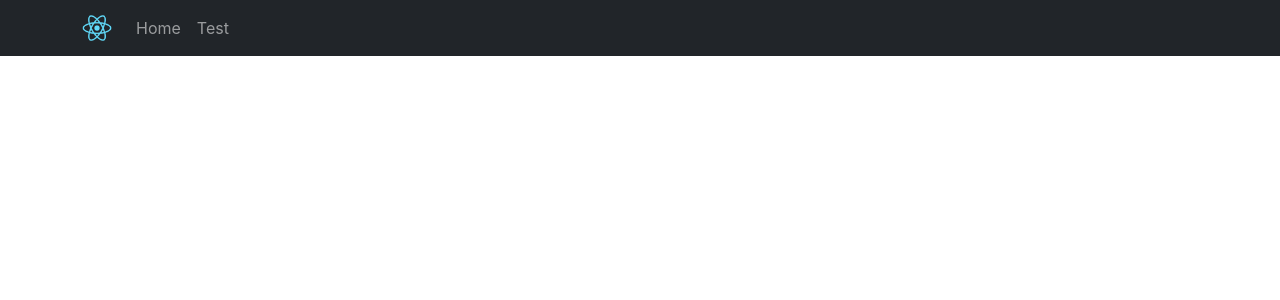
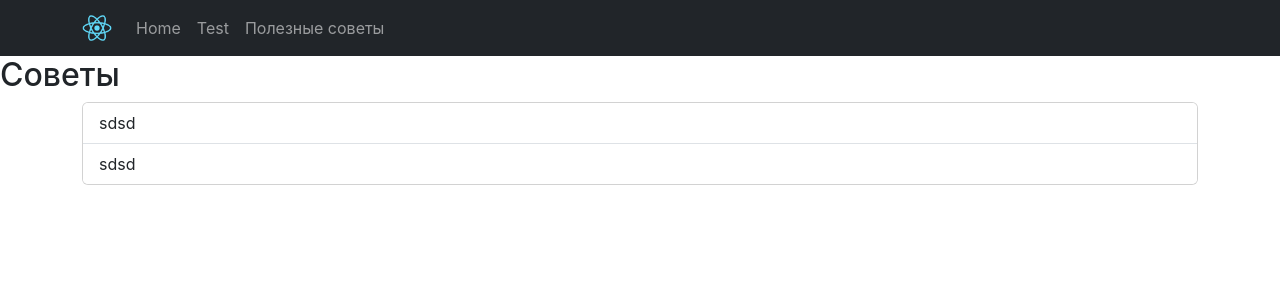
Before and after one commit to Frogpop/Cooking_Platform, a React (Create React App) app: page /tips in a window 1280 px wide. Before the commit this address had no page. Shown: the top 300 px of the page. Built offline with nearby package versions, Linux system fonts and the light colour scheme.

Commit message:
create tips page

```diff
--- a/src/Components/Header.js
+++ b/src/Components/Header.js
@@ -4,6 +4,7 @@ import logo from './logo192.png'
 import {Route, BrowserRouter as Router, Routes} from "react-router-dom";
 import Home from "../Pages/Home";
 import Test from "../Pages/Test";
+import TipsPage from "../Pages/Tips";
 export default class Header extends Component{
     render() {
         return(
@@ -24,6 +25,7 @@ export default class Header extends Component{
                             <Nav className="mr-auto">
                                 <Nav.Link href="/"> Home</Nav.Link>
                                 <Nav.Link href="/test">Test</Nav.Link>
+                                <Nav.Link href="/tips">Полезные советы</Nav.Link>
                                 {/*
                                     Тут по шаблону добавляем кнопки в навигацию
                                 */}
@@ -36,6 +38,7 @@ export default class Header extends Component{
                     <Routes>
                         <Route exat path="/" element={<Home/>}/>
                         <Route exat path="/test" element={<Test/>}/>
+                        <Route exat path="/tips" element={<TipsPage/>}/>
                         {/*
                             Тут по шаблону добавляем в роутер страницы
                         */}
--- /dev/null
+++ b/src/Pages/Tips.js
@@ -0,0 +1,25 @@
+import React,{Component} from "react";
+import {Card, Col, Container, ListGroup, Row} from "react-bootstrap";
+
+export default class TipsPage extends Component{
+    render() {
+        return(
+            <>
+                <h2>Советы</h2>
+                <Container>
+                    <Row>
+                        <Col>
+                            <Card>
+                                <ListGroup variant="flush">
+                                    <ListGroup.Item>sdsd</ListGroup.Item>
+                                    <ListGroup.Item>sdsd</ListGroup.Item>
+
+                                </ListGroup>
+                            </Card>
+                        </Col>
+                    </Row>
+                </Container>
+            </>
+        );
+    }
+}
```
